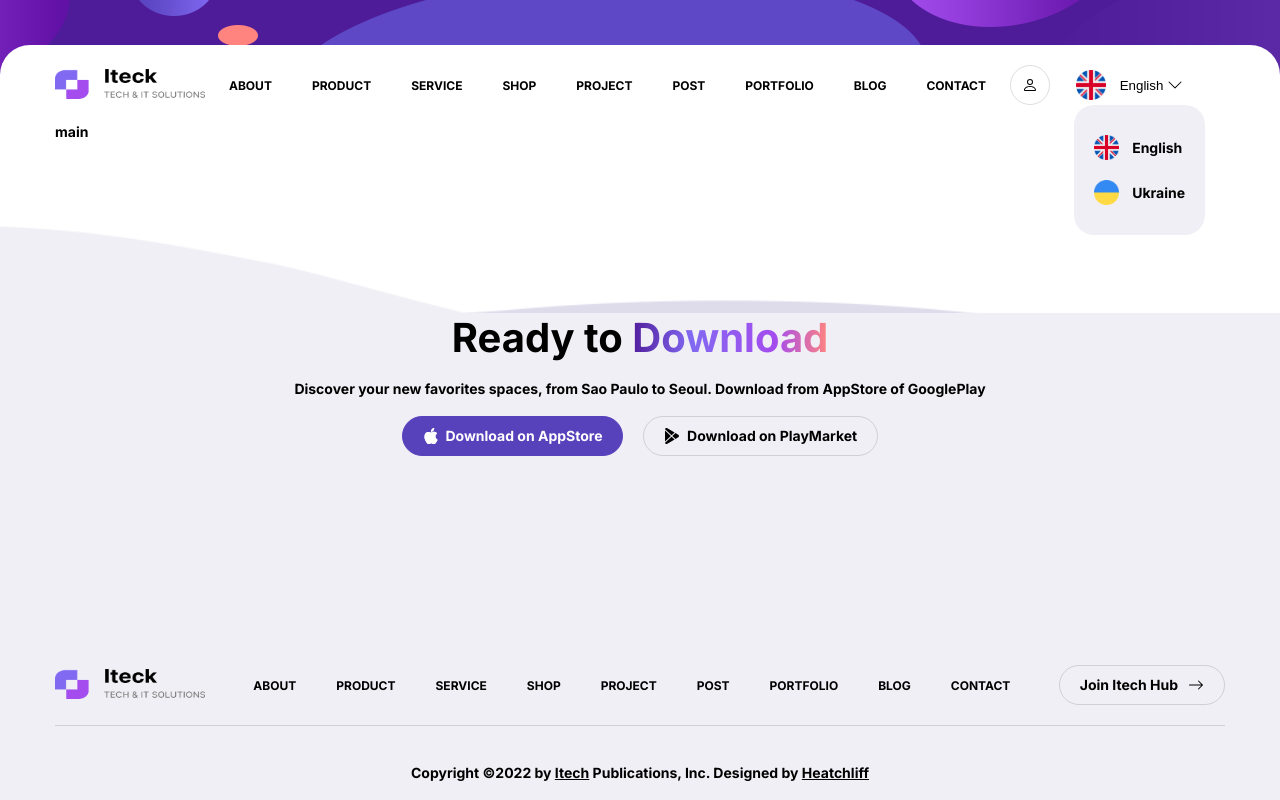
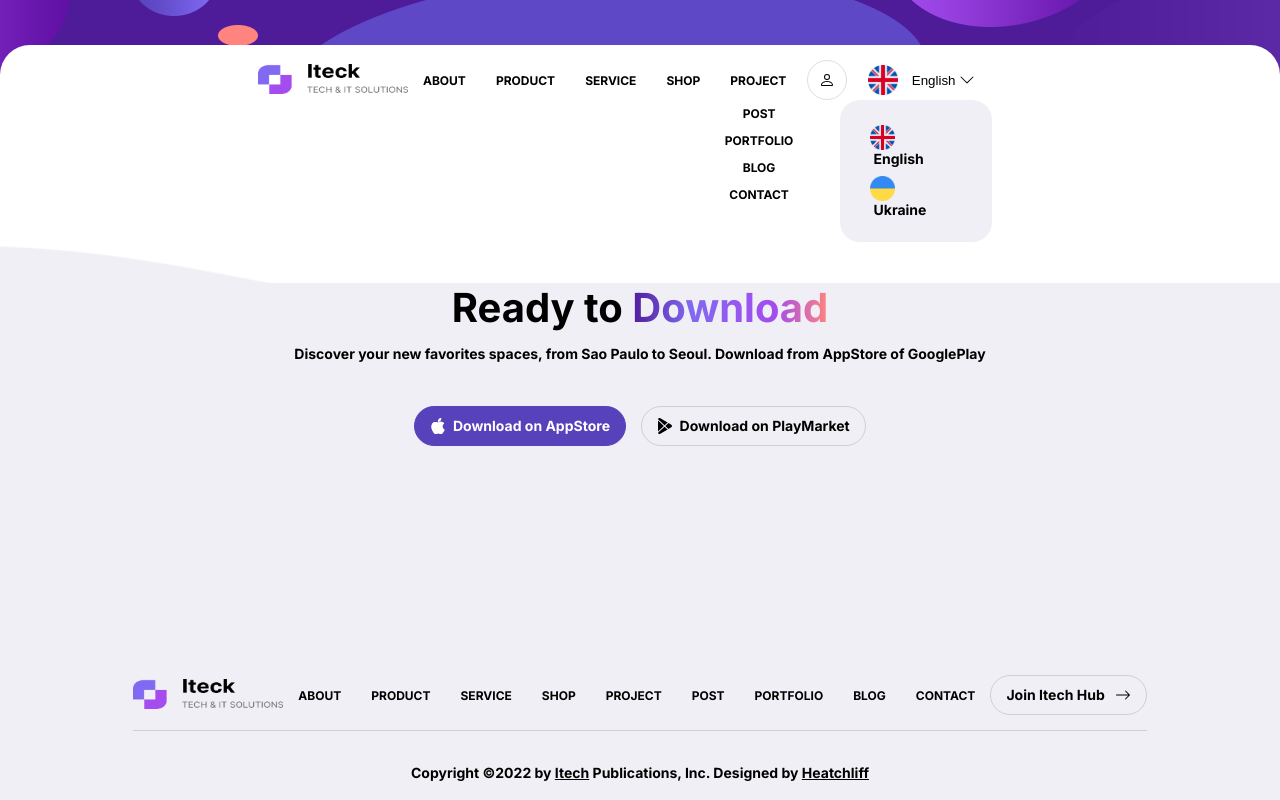
Before and after one commit to JohnyJukovski/Itech, a website built with Vite: page index.html in a window 1280 px wide. Built offline with nearby package versions, Linux system fonts and the light colour scheme.

Commit message:
8 Adaptive

```diff
--- a/index.html
+++ b/index.html
@@ -13,7 +13,7 @@
         <a href="#">
           <img src="assets/images/logo.png" alt="logo" class="logo" />
         </a>
-        <nav class="navigation">
+        <nav class="navigation header__navigation">
           <ul>
             <li><a class="link" href="./pages\about\index.html">About</a></li>
             <li>
@@ -24,15 +24,19 @@
             </li>
             <li><a class="link" href="./pages\shop\index.html">Shop</a></li>
             <li>
-              <a class="link" href="./pages\project\index.html">Project</a>
+              <a class="link" href="./pages\project\index.html">Project &nbsp;
+                <svg xmlns="http://www.w3.org/2000/svg" width="16" height="16" fill="currentColor" class="bi bi-chevron-down header__svg_tablet" viewBox="0 0 16 16">
+                  <path fill-rule="evenodd" d="M1.646 4.646a.5.5 0 0 1 .708 0L8 10.293l5.646-5.647a.5.5 0 0 1 .708.708l-6 6a.5.5 0 0 1-.708 0l-6-6a.5.5 0 0 1 0-.708z"/>
+                </svg>
+              </a>
             </li>
-            <li><a class="link" href="./pages\post\index.html">Post</a></li>
-            <li>
-              <a class="link" href="./pages\portfolio\index.html">Portfolio</a>
+            <li class="header__link_tablet header__link_tablet_one" ><a href="./pages\post\index.html">Post</a></li>
+            <li class="header__link_tablet header__link_tablet_two">
+              <a  href="./pages\portfolio\index.html">Portfolio</a>
             </li>
-            <li><a class="link" href="./pages\blog\index.html">Blog</a></li>
-            <li>
-              <a class="link" href="./pages\contact\index.html">Contact</a>
+            <li class="header__link_tablet header__link_tablet_three"><a  href="./pages\blog\index.html">Blog</a></li>
+            <li class="header__link_tablet header__link_tablet_four">
+              <a  href="./pages\contact\index.html">Contact</a>
             </li>
           </ul>
         </nav>
@@ -71,7 +75,7 @@
     </div>
   </header>
   <main>
-    <div class="container">main</div>
+    <div class="container"></div>
   </main>
   <footer>
     <div class="footer__wave"></div>
@@ -130,7 +134,7 @@
           <a href="#">
             <img src="assets/images/logo.png" alt="logo" class="logo" />
           </a>
-          <nav class="navigation">
+          <nav class="navigation footer__navigation">
             <ul>
               <li><a class="link" href="./pages\about\index.html">About</a></li>
               <li>
@@ -155,7 +159,7 @@
               </li>
             </ul>
           </nav>
-          <a href="./pages/contact/index.html" class="button">
+          <a href="./pages/contact/index.html" class="button footer__button ">
             Join Itech Hub &nbsp;&nbsp;
             <svg
             xmlns="http://www.w3.org/2000/svg"
--- a/style.scss
+++ b/style.scss
@@ -53,23 +53,28 @@ footer{
 
 
 
-.container{
-   width: 100%;
+// .container{
+//    width: 100%;
 
 
-@media (min-width:576px){
-    width: 540px;
-}
+// @media (min-width:576px){
+//     width: 540px;
+// }
 
-@media (min-width:768px){
-    width: 720px;
-}
+// @media (min-width:768px){
+//     width: 720px;
+// }
 
-@media (min-width:1200px){
-    width: 1170px;
-}
+// @media (min-width:992px) {
+//     width: 960px;
 
-@media (min-width:1400px){
-    width: 1320;
-}
-}
+// }
+
+// @media (min-width:1200px){
+//     width: 1170px;
+// }
+
+// @media (min-width:1400px){
+//     width: 1320px;
+// }
+// }
--- a/styles/buttons.scss
+++ b/styles/buttons.scss
@@ -1,5 +1,8 @@
+@use "variables" as var;
+
+
 .button  {
---size:40px;
+--size:30px;
    display: flex;
    justify-content: center;
    align-items: center;
@@ -43,4 +46,7 @@
          padding: 0 calc(var(-gap)*1.5);
       }
    }
+   @media (min-width:var.$tablet) {
+      --size: 40px;
+   }
 }
--- a/styles/footer.scss
+++ b/styles/footer.scss
@@ -1,9 +1,11 @@
+@use "variables" as var;
+
 footer{
     --wave-size:269px;
     width: 100%;
 .footer__wave{
     position: absolute;
-    top:202px;
+    top:222px;
     left: 0;
     right: 0;
     background-image: url('./../assets/images/footer_wave.png');
@@ -36,20 +38,57 @@ footer{
 }
 .footer__buttons{
     display: flex;
+    flex-direction: column;
     gap: var(--gap);
+    margin: calc(var(--gap)*2) 0;
 
+    @media (min-width:var.$bigger-mobile) {
+        flex-direction: row;
+    }
+
+}
+
+.footer__button{
+    white-space: nowrap;
 }
 
 }
 .footer__center{
     width: 100%;
     display: flex;
-    justify-content: space-between;
-    align-items: center;
+    flex-direction: column;
     gap: var(--gap);
     padding: var(--gap) 0;
     border-bottom: 1px solid var(--grey-color);
+
+    @media (min-width:var.$tablet) {
+        flex-direction: row;
+        justify-content: space-between;
+        align-items: center;
+    }
 }
+
+.footer__navigation ul{
+flex-wrap: wrap;
+
+li{
+    display: flex;
+    width: 80px;
+    align-self: start;
+}
+@media (min-width:var.$tablet) {
+    justify-content: space-around;
+}
+@media (min-width:var.$desktop) {
+    li{
+      width: auto;
+    }
+
+}
+
+}
+
+
 
 .footer_lang{
    width: 208px;
--- a/styles/header.scss
+++ b/styles/header.scss
@@ -1,3 +1,5 @@
+@use "variables" as var;
+
 .top-banner{
     width: 100%;
     height: 75px;
@@ -9,6 +11,14 @@
 }
 
 header{
+
+    .header__navigation{
+        display: none;
+
+        @media (min-width:var.$tablet) {
+            display: flex;
+        }
+    }
 
     .header__container{
         display: flex;
@@ -44,7 +54,7 @@ header{
         padding: 20px 0;
         border-radius: 20px;
         top:40px;
-        right: 20px;
+        right: 0;
 
         display: flex;
         background-color: var(--creame-color);
@@ -53,13 +63,21 @@ header{
         text-align: center;
 
         a{
-            display: flex;
-            align-items: center;
-            padding: 10px 20px;
+           display: block;
+           width: calc(100% - 60%);
+           padding: 5px 30px;
             &:hover{
                 background-color:var(--white-color);
             }
         }
+
+@media (min-width:var.$tablet) {
+    right: 0;
+}
+@media (min-width:var.$desktop) {
+    right: 30px;
+}
+
         img{
 
             padding-right: 10px;
@@ -67,13 +85,62 @@ header{
             width: 35px;
         }
   }
+nav{
+    position: relative;
+}
+.header__svg_tablet{
+    display: none;
+    @media (min-width: var.$tablet) {
+        display: inline;
+      }
 
+      @media (min-width: var.$desktop) {
+        display: none;
+      }
+    }
+
+.header__link_tablet{
+    @media (min-width:var.$tablet){
+    --top:27px;
+    position: absolute;
+    right: -27px;
+    width: 120px;
+    height: var(--top);
+    display: flex;
+    align-items: center;
+    justify-content: center;
+
+    &_one{
+        top:var(--top);
+    }
+    &_two{
+        top:calc(var(--top)*2);
+    }
+    &_three{
+        top:calc(var(--top)*3);
+    }
+    &_four{
+        top:calc(var(--top)*4);
+    } }
+}
+@media(min-width: var.$desktop){
+    position: static;
+    width: auto;
+    height: auto;
+}
 }
 .navigation ul{
     display: flex;
-    gap: calc(var(--gap)*2);
+    column-gap: calc(var(--gap)*2);
+    row-gap:calc(var(--gap)/2);
     text-transform: uppercase;
     font: var(--smaller-font);
+
+    a{
+        display: flex;
+        justify-content: center;
+        align-items: center;
+    }
 }
 .logo{
     width: 150px;
--- /dev/null
+++ b/styles/layout.scss
@@ -0,0 +1,31 @@
+@use "variables" as var;
+
+header,
+main,
+footer {
+  display: flex;
+  flex-direction: column;
+  align-items: center;
+}
+
+.container {
+  width: calc(100% - (var(--gap) * 2));
+  padding: var(--gap);
+
+  @media (min-width: var.$bigger-mobile) {
+    width: 510px;
+  }
+
+  @media (min-width: var.$tablet) {
+    width: 720px;
+    padding: 0;
+  }
+
+  @media (min-width: var.$desktop) {
+    width: 1170px;
+  }
+
+  @media (min-width: var.$bigger-desktop) {
+    width: 1320px;
+  }
+}
--- a/styles/variables.scss
+++ b/styles/variables.scss
@@ -1,19 +1,27 @@
-
-    //breakpoints
-    // $bigger-mobile:540px;
-    // $tablet:768px;
-    // $destop:1200px;
-    // $bigger-desktop:1400px;
+$bigger-mobile: 576px;
+$tablet: 768px;
+$bigger-tablet: 992px;
+$desktop: 1200px;
+$bigger-desktop: 1400px;
 
 :root{
     //font
   --smaller-font: 700 12px 'Inter' , sans-serif;
 --font:400 14px 'Inter', sans-serif;
---biggest-font:700 40px 'Inter', sans-serif;
+--biggest-font:700 24px 'Inter', sans-serif;
 //spacers
---gap:20px;
+--gap:15px;
 
     --transition:0.3s;
+@media (min-width:$tablet) {
+    --smaller-font: 700 12px 'Inter' , sans-serif;
+    --font:400 14px 'Inter', sans-serif;
+    --biggest-font:700 40px 'Inter', sans-serif;
+}
+    @media (min-width: $bigger-mobile) {
+
+        gap: 20px;
+      }
 }
 
 .text{
```
Also changed, not shown: pages/post/index.html (+9 -9 lines).
